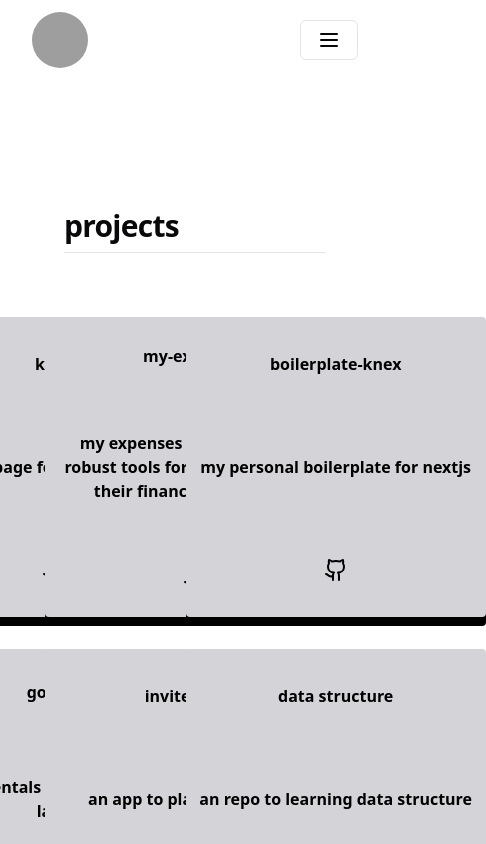
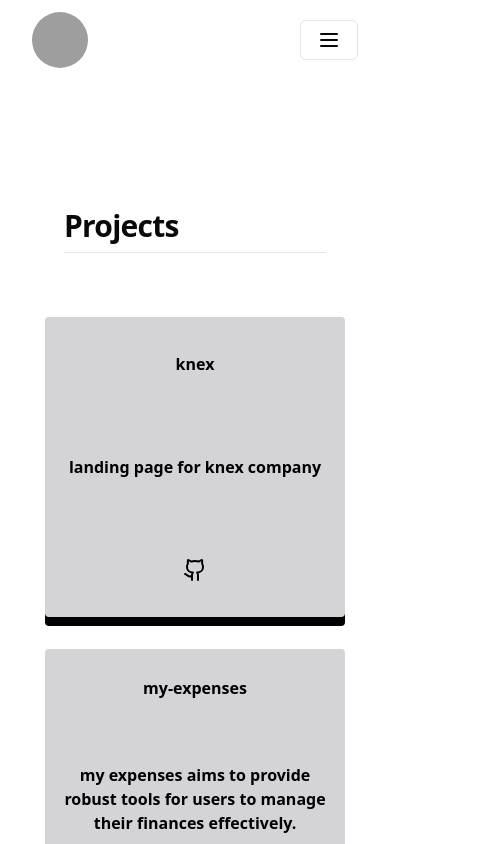
Before and after one commit to samuelfsd/sm-portfolio, a React (Vite) app: page /sm-portfolio/projects in a window 390 px wide. Shown: the top 844 px of the page, 486 px wide, since content can reach past the window. Built offline with nearby package versions, Linux system fonts and the light colour scheme; grey boxes are pictures that could not be loaded.

Commit message:
feat: add responsive projects  page

```diff
--- a/src/pages/Projects.tsx
+++ b/src/pages/Projects.tsx
@@ -29,9 +29,9 @@ export const Projects = () => {
   return (
     <section className="mt-32">
       <h2 className="m-16 croll-m-20 border-b pb-2 text-3xl font-semibold tracking-tight first:mt-0">
-        projects
+        Projects
       </h2>
-      <div className="section grid grid-cols-3 justify-items-center gap-8 mt-8 mb-8">
+      <div className="section flex flex-col items-center lg:grid lg:grid-cols-3 lg:justify-items-center gap-8 mt-8 mb-8">
         <Project
           title="knex"
           description="landing page for knex company"
```
